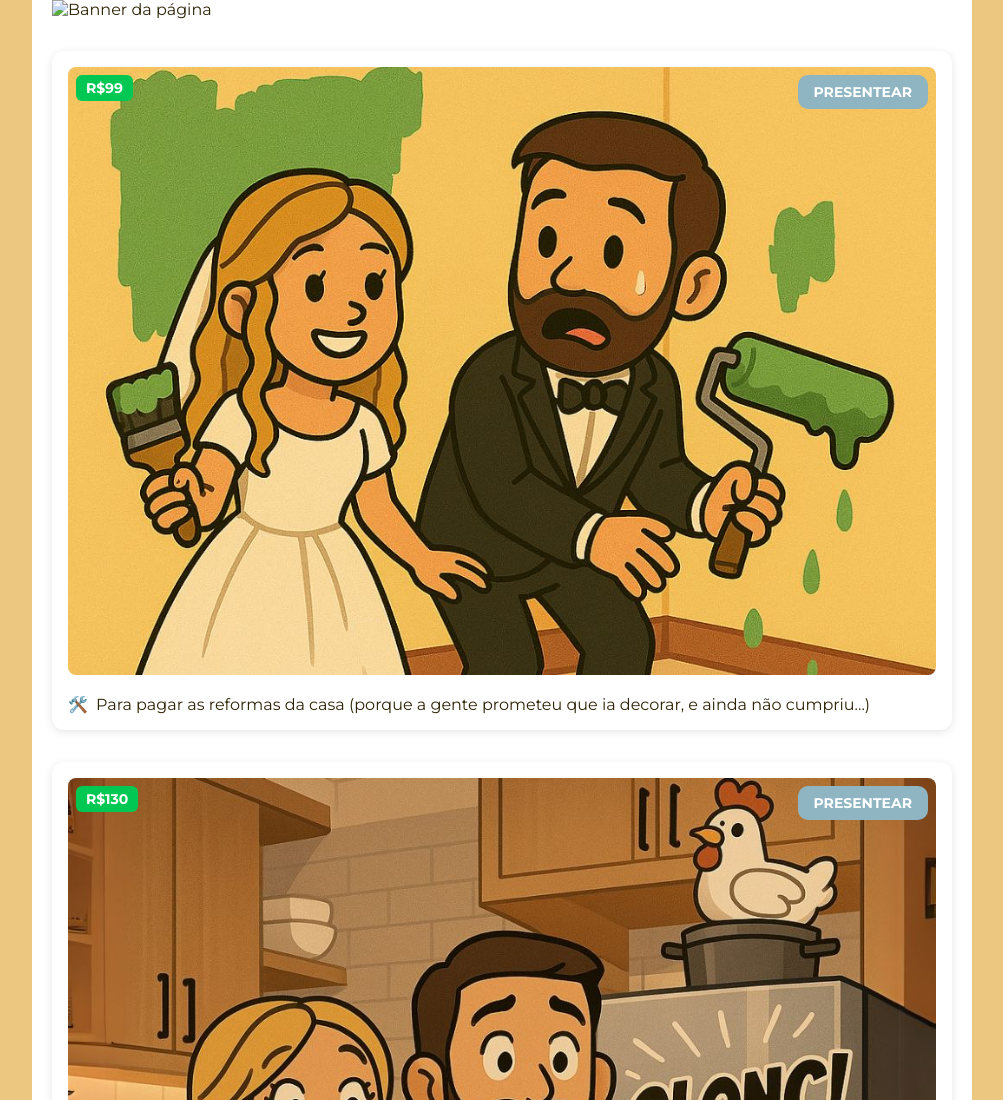
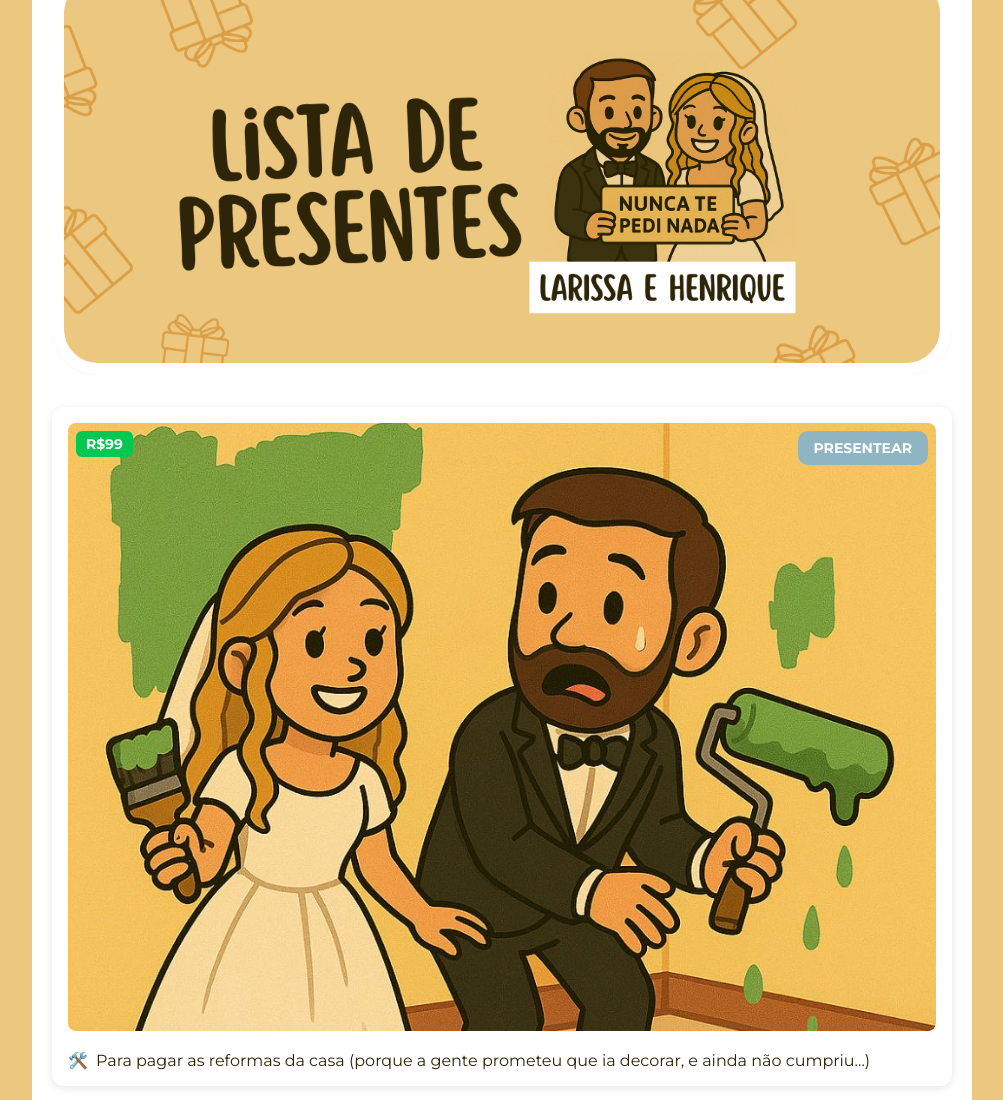
Before and after one commit to larissaehernique/listadepresentes, a plain HTML site: page index.html in a window 1280 px wide. Shown: the top 1100 px of the page, without its empty margins (138-1141 px from the left). Drawn offline with Linux system fonts and the light colour scheme.

Commit message:
Update index banner.html

```diff
--- a/index.html
+++ b/index.html
@@ -73,7 +73,7 @@
 <body>
   <div class="content-wrapper">
     <header>
-      <img src="banner2.jpg" alt="Banner da página">
+      <img src="banner2.png" alt="Banner da página">
     </header>
 
     <div class="card">
```
